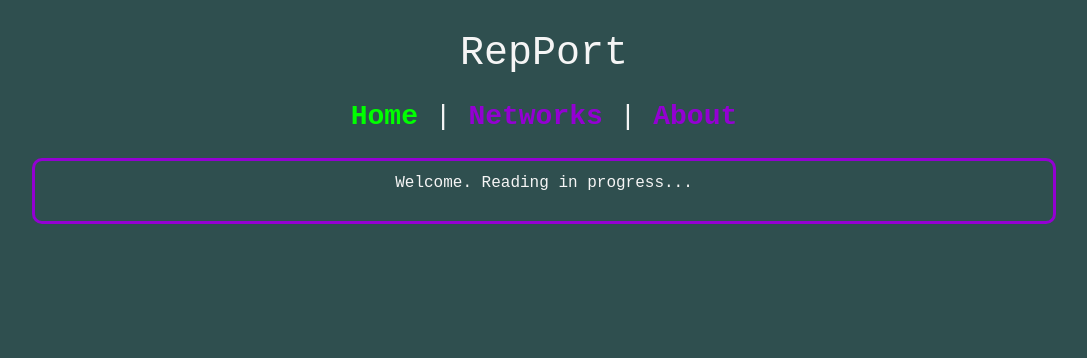
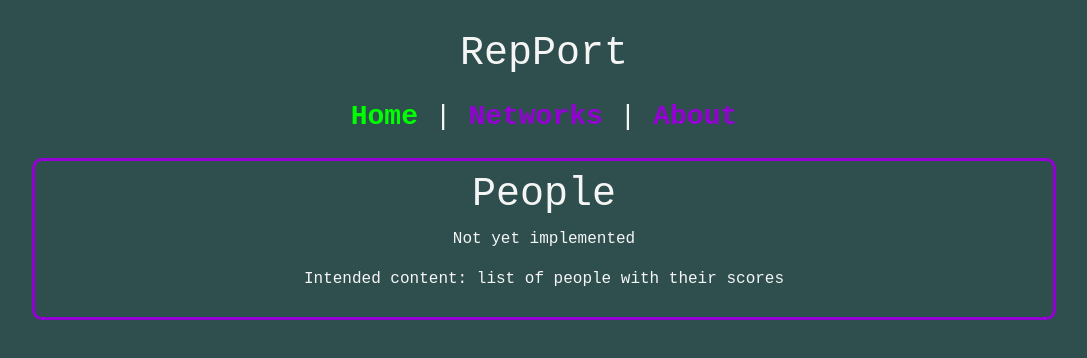
Before and after one commit to mikron-ia/rep-port, a Vue app: page / in a window 1280 px wide. Shown: the top 358 px of the page, without its empty margins (96-1183 px from the left). Built offline with nearby package versions, Linux system fonts and the light colour scheme.

Commit message:
Appearance fixes, removed useless demo component

```diff
--- a/src/assets/app.scss
+++ b/src/assets/app.scss
@@ -38,7 +38,9 @@ body {
       padding: 10px;
 
       .about {
-
+        p {
+          text-align: justify;
+        }
       }
 
       .home {
@@ -46,10 +48,6 @@ body {
       }
 
       .networks-dictionary {
-        h1 {
-          font-weight: bold;
-        }
-
         .networks-description-box {
           border: darkviolet solid 3px;
           border-radius: 10px;
--- a/src/components/HelloWorld.vue
+++ /dev/null
@@ -1,14 +0,0 @@
-<template>
-  <div class="hello">
-    <p>{{ msg }}</p>
-  </div>
-</template>
-
-<script lang="ts">
-import { Component, Prop, Vue } from "vue-property-decorator";
-
-@Component
-export default class HelloWorld extends Vue {
-  @Prop() private msg!: string;
-}
-</script>
--- a/src/views/About.vue
+++ b/src/views/About.vue
@@ -1,5 +1,6 @@
 <template>
   <div class="about">
+    <h1>What is this and how to use it?</h1>
     <p>
       This is an application for checking person's reputation networks. To
       retrieve the reputation data, choose a person from the list. If more
--- a/src/views/Home.vue
+++ b/src/views/Home.vue
@@ -1,17 +1,16 @@
 <template>
   <div class="home">
-    <HelloWorld msg="Welcome. Reading in progress..." />
+    <h1>People</h1>
+    <p>Not yet implemented</p>
+    <p>Intended content: list of people with their scores</p>
   </div>
 </template>
 
 <script lang="ts">
 import { Component, Vue } from "vue-property-decorator";
-import HelloWorld from "@/components/HelloWorld.vue"; // @ is an alias to /src
 
 @Component({
-  components: {
-    HelloWorld
-  }
+  components: {}
 })
 export default class Home extends Vue {}
 </script>
```
